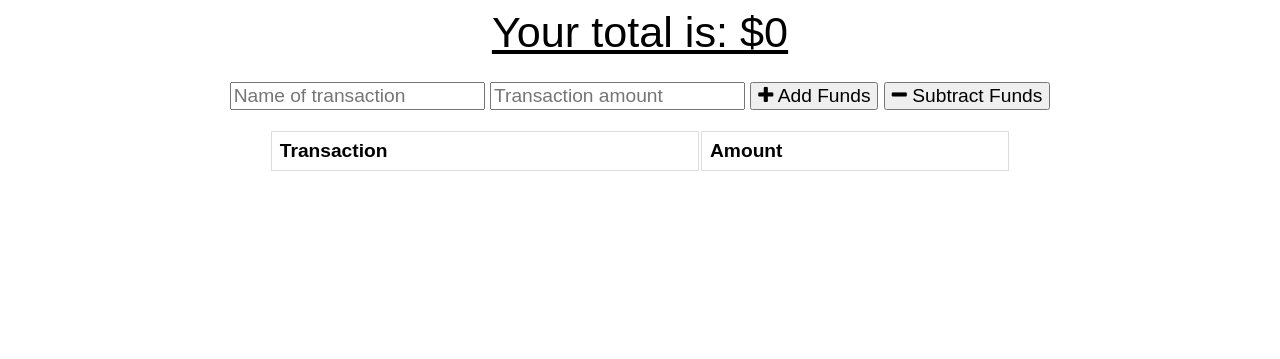
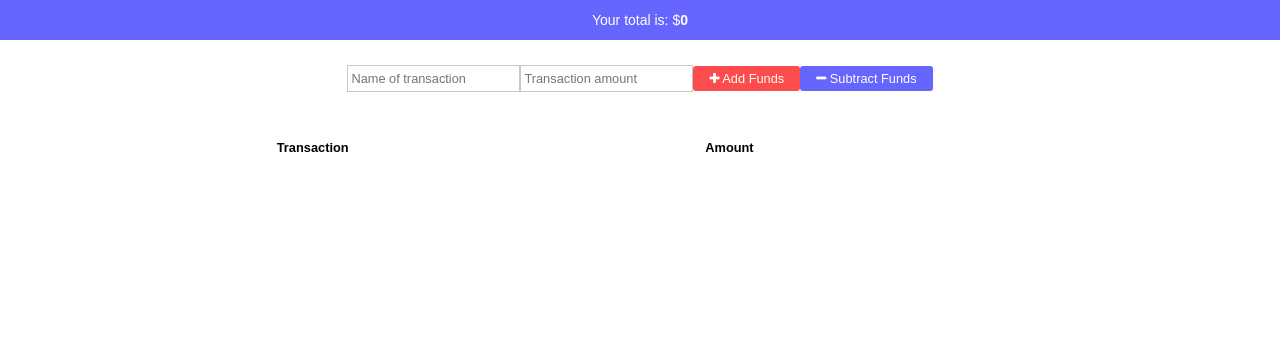
Before and after one commit to nick75mowbray/budget_tracker, a website: page public/index.html in a window 1280 px wide. Drawn offline with nearby package versions, Linux system fonts and the light colour scheme; no server answers.

Commit message:
styling changes

```diff
--- a/public/index.html
+++ b/public/index.html
@@ -14,10 +14,10 @@
   <title>Budget Tracker</title>
 </head>
 <body>
+  <div class="total total-container">
+    <div class="total">Your total is: $<span id="total">0</span></div>
+  </div>
   <div class="wrapper">
-    <div class="total">
-      <div class="total">Your total is: $<span id="total">0</span></div>
-    </div>
 
     <div class="form">
       <input type="text" id="t-name" placeholder="Name of transaction" />
--- a/public/styles.css
+++ b/public/styles.css
@@ -1,6 +1,8 @@
 body {
-  font-size: 120%;
   font-family: Arial;
+  margin: 0;
+  padding: 0;
+  font-size: 14px;
 }
 
 button, input {
@@ -29,23 +31,71 @@ tr:nth-child(even) {
 .wrapper {
   margin: 0 auto;
   max-width: 825px;
-  text-align: center;
+  padding: 0 5vw;
 }
 
-.total {
-  font-size: 150%;
-  text-decoration: underline;
+.total-container {
+  display: flex;
+  justify-content: center;
+  align-items: center;
+  background-color: #6666FF;
+  height: 40px;
+  width: 100vw;
+  position: relative;
+  top: 0px;
+  color: #ffffff;
+}
+
+span#total {
+  font-weight: bold;
 }
 
 .form {
   margin-top: 25px;
   width: 100%;
+  display: flex;
+  justify-content: center;
+  align-items: center;
+  flex-wrap: wrap;
+  font-size: 0.8rem;
 }
+
+input {
+  margin: 0;
+  padding: 0 3px;
+  height: 25px;
+  color: #c8c8c8;
+  border: 1px solid #c8c8c8;
+}
+
+button {
+  border: none;
+  color: white;
+  border-radius: 3px;
+  padding: 5px 16px;
+}
+
+#add-btn {
+  background-color: #fd4c4c;
+}
+ #sub-btn {
+   background-color: #6666FF;
+ }
 
 .transactions {
   text-align: left;
   max-height: 300px;
   overflow: auto;
   width: 90%;
-  margin: 0 auto;
+  margin: 5vh auto;
+  border: none;
 }
+
+table {
+  border-collapse: collapse;
+}
+
+td, th {
+  border:none;
+  font-size: 0.8rem;
+}
```
